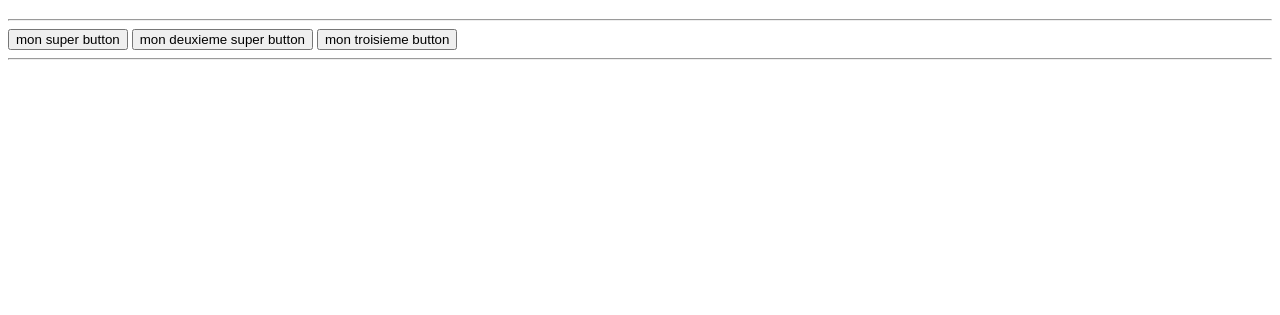
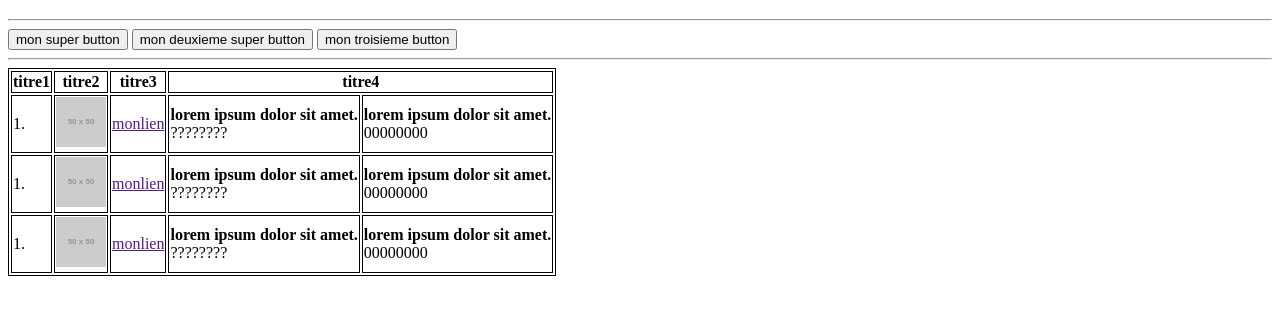
Before and after one commit to mohabrd/exo7_html, a plain HTML site: page index.html in a window 1280 px wide. Shown: the part 61-376 px from the top of the page. Drawn offline with Linux system fonts and the light colour scheme; placeholder pictures from the web are drawn by us.

Commit message:
ajout du tableau dans sa globalitée

```diff
--- a/index.html
+++ b/index.html
@@ -5,6 +5,9 @@
     <meta http-equiv="X-UA-Compatible" content="IE=edge">
     <meta name="viewport" content="width=device-width, initial-scale=1.0">
     <title>exo 7 html</title>
+    <style>
+        table,th,td{border:1px solid}
+    </style>
 </head>
 <body>
 
@@ -13,6 +16,42 @@
     <button>mon super button</button> <button>mon deuxieme super button</button> <button>mon troisieme button</button>
     <hr>
 
+    <table>
+          <tr>
+            <th>titre1</th>
+            <th>titre2</th>
+            <th>titre3</th>
+            <th colspan="2">titre4</th>
+          </tr>
+
+          <tr>
+            <td>1.</td>
+            <th><img src="https://dummyimage.com/50x50/000/fff" alt=""></th>
+            <td><a href="">monlien</a></td>
+            <td><b>lorem ipsum dolor sit amet.</b><br>????????</td>
+            <td><b>lorem ipsum dolor sit amet.</b><br>00000000</td>
+          </tr>
+
+          <tr>
+            <td>1.</td>
+            <th><img src="https://dummyimage.com/50x50/000/fff" alt=""></th>
+            <td><a href="">monlien</a></td>
+            <td><b>lorem ipsum dolor sit amet.</b><br>????????
+            </td>
+            <td><b>lorem ipsum dolor sit amet.</b><br>00000000</td>
+          </tr>
+
+          <tr>
+            <td>1.</td>
+            <th><img src="https://dummyimage.com/50x50/000/fff" alt=""></th>
+            <td><a href="">monlien</a></td>
+            <td><b>lorem ipsum dolor sit amet.</b><br>????????</td>
+            <td><b>lorem ipsum dolor sit amet.</b><br>00000000</td>
+          </tr>
+
+      </table>
+
+
 
 </body>
 </html>
```
